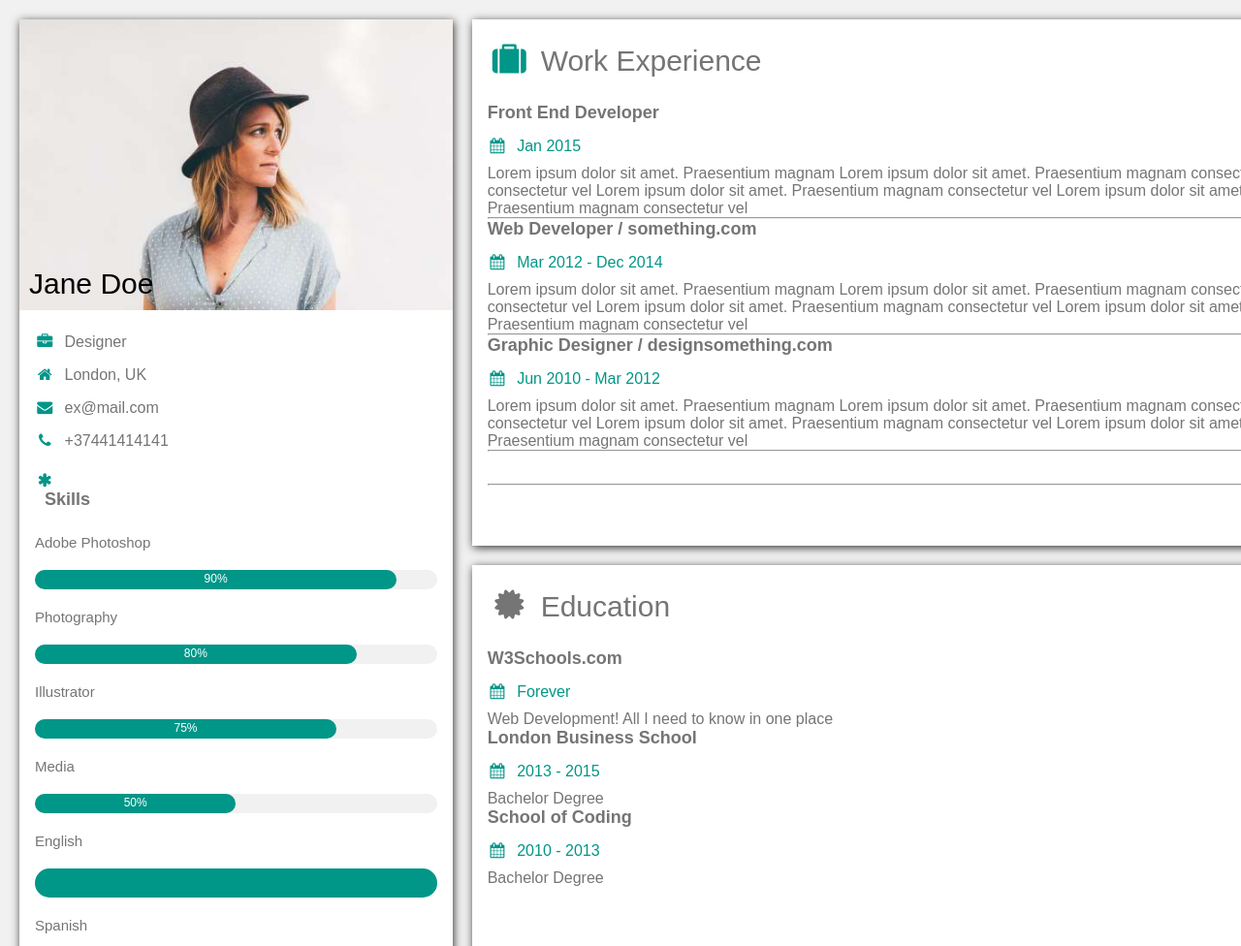
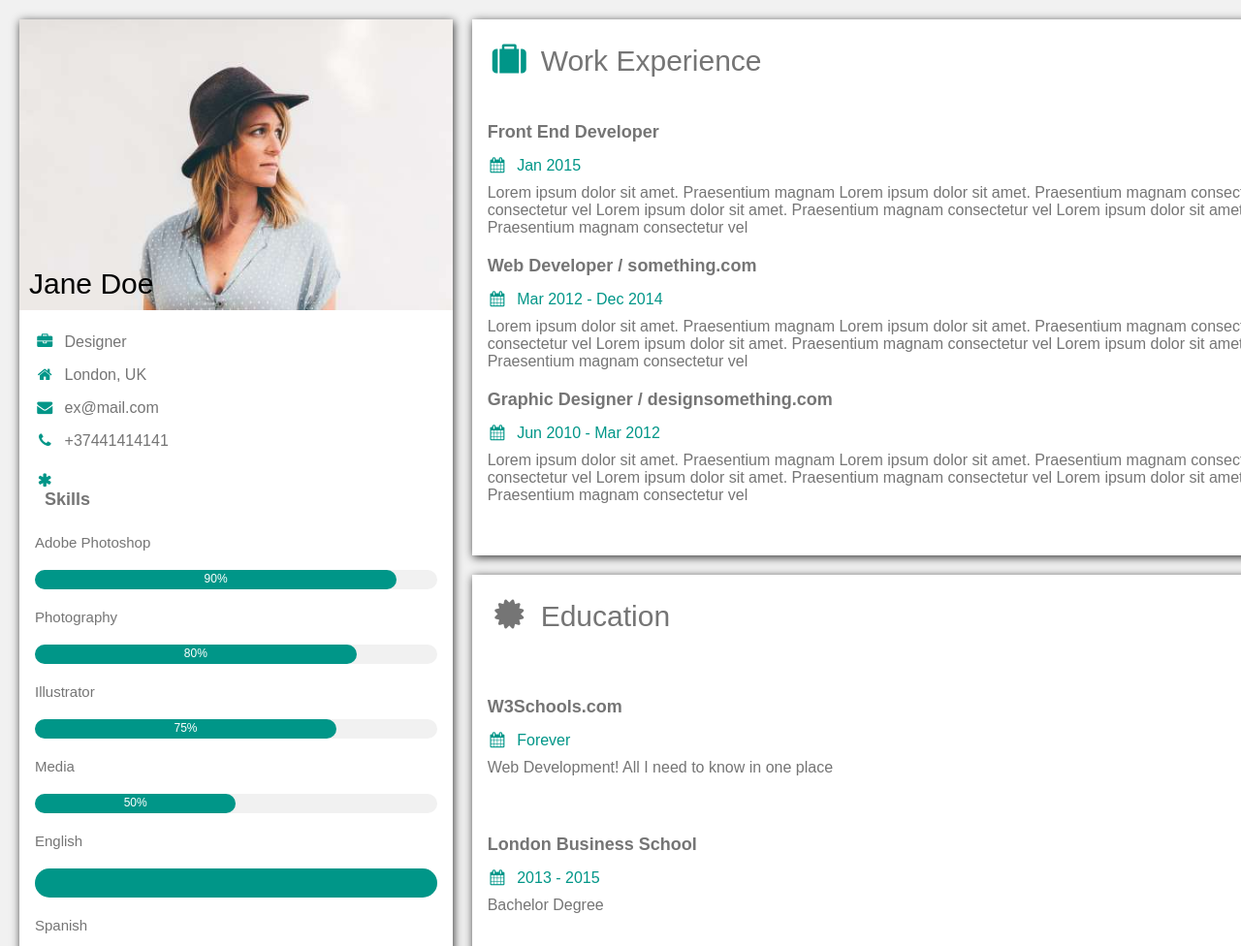
Before and after one commit to Softconstruct-internship/JS-Task-7, a website: page index.html in a window 1280 px wide. Shown: the top 976 px of the page at 97% size. Drawn offline with Linux system fonts and the light colour scheme.

Commit message:
completion of the project

```diff
--- a/index.js
+++ b/index.js
@@ -110,7 +110,6 @@ const iconSectionElement = [
 for (let i = 0; i <= date.length; i++) {
     const mainSection = document.createElement("div");
     mainSection.className = "main_section";
-    const hr = document.createElement("hr");
     const sectionElement = document.createElement("div");
     sectionElement.className = "section_element";
     const h2 = document.createElement("h2");
@@ -136,7 +135,6 @@ for (let i = 0; i <= date.length; i++) {
     div.append(icon)
     div.append(par)
     sectionElement.append(parText)
-    sectionElement.append(hr)
     workExperience.append(sectionElement)
 };
 
@@ -147,10 +145,10 @@ const mainSectionTitles = getHtmlElement('h1', education, 'educat');
 mainSectionTitles.textContent = "Education";
 
 const educations = ["W3Schools.com", "London Business School", "School of Coding"]
-const educationsDate = ["Forever", "  2013 - 2015", '2010 - 2013']
+const educationsDate = ["Forever", "2013 - 2015", '2010 - 2013']
 const educationsProf = ["Web Development! All I need to know in one place", 'Bachelor Degree', 'Bachelor Degree']
 
-for (let i = 0; i <= educations.length; i++) {
+for (let i = 0; i < educations.length; i++) {
     const mainSection = document.createElement("div");
     mainSection.className = "main_section";
     const sectionElement = document.createElement("div");
--- a/scss/_education.scss
+++ b/scss/_education.scss
@@ -1,6 +1,11 @@
 .education {
+    padding: 30px 0 30px 0;
+
     padding: 0.01em 16px;
     color: #757575 !important;
+    .section_element {
+        padding: 20px 0 20px 0;
+    }
     h1 {
         padding-top: 16px !important;
         padding-bottom: 16px !important;
@@ -10,7 +15,7 @@
         display: inline-block;
         padding-left: 10px;
     }
-    #icon_style{
-        font-size:35px;
+    #icon_style {
+        font-size: 35px;
     }
 }
--- a/scss/_work-experience.scss
+++ b/scss/_work-experience.scss
@@ -10,31 +10,30 @@
         display: inline-block;
         padding-left: 10px;
     }
-    #icon_style{
-        font-size:35px;
+    #icon_style {
+        font-size: 35px;
     }
 }
-.main_section{
+.main_section {
     padding-left: 20px;
-
+    padding: 40px 0 40px 0;
     .section_element {
-        padding: 30px 0 30px 0;
+        padding: 40px 0 40px 0;
         p {
             font-size: 15px;
             line-height: 1.5em;
         }
-        .text{
+        .text {
             color: black !important;
         }
     }
 }
 
-
 .section_experience_header {
     font-weight: bolder;
     font-size: 18px;
     margin-bottom: 15px;
-
+    padding-top: 20px;
 }
 
 .section_experience_date {
```
Also changed, not shown: css/style.css.
